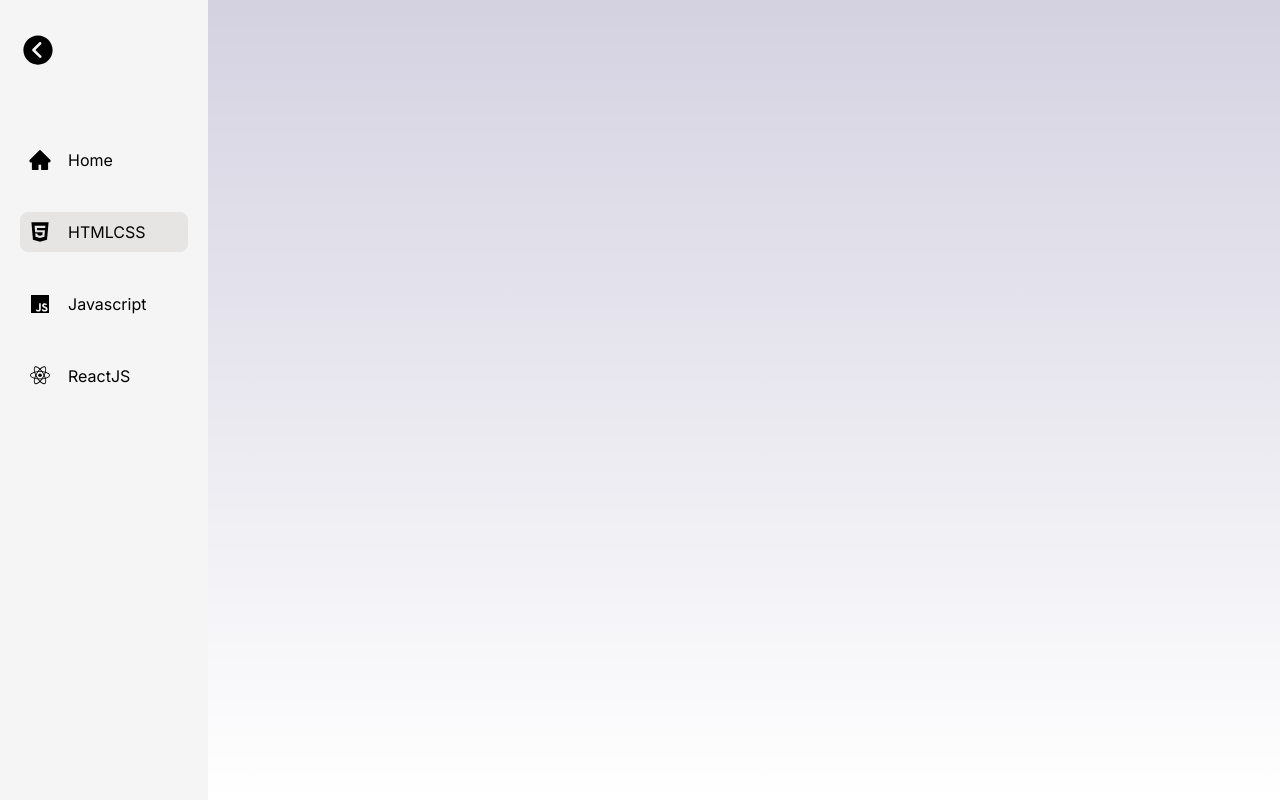
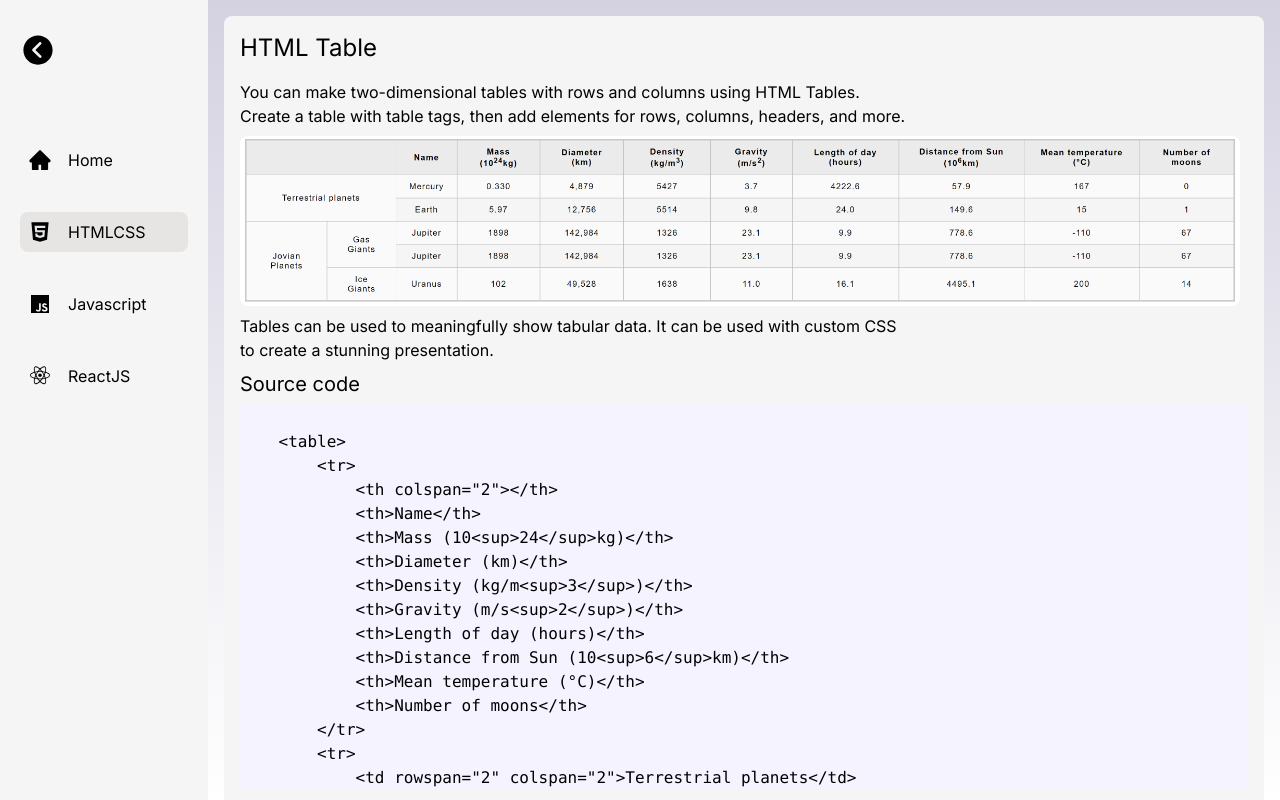
Before and after one commit to danmxli/theodinproject-project-library, a Next.js app: page /htmlcss in a window 1280 px wide. Built offline with nearby package versions, Linux system fonts and the light colour scheme.

Commit message:
demo tables in html

```diff
--- a/app/htmlcss/page.tsx
+++ b/app/htmlcss/page.tsx
@@ -1,11 +1,12 @@
 import Navbar from "@/components/navbar";
+import TableDemo from "@/components/htmlcss/table";
 
 const PageOne = () => {
     return(
-        <main className="flex min-h-screen">
-            <Navbar />
-            <div className="">
-
+        <main className="flex">
+            <Navbar/>
+            <div className="flex-1 p-4 h-screen overflow-y-auto">
+                <TableDemo />
             </div>
         </main>
 
--- a/app/page.tsx
+++ b/app/page.tsx
@@ -26,9 +26,9 @@ export default function Home() {
 
           <div className="mb-32 mt-5 grid text-center lg:max-w-5xl lg:w-full lg:mb-0 lg:grid-cols-2 lg:text-left">
             <a
-              href="https://github.com/danmxli"
+              href="/htmlcss"
               className="group rounded-lg border border-transparent px-5 py-4 transition-colors hover:border-gray-300 hover:bg-gray-100 hover:dark:border-neutral-700 hover:dark:bg-neutral-800/30"
-              target="_blank"
+              target=""
               rel="noopener noreferrer"
             >
               <h2 className={`mb-3 text-2xl font-semibold`}>
--- /dev/null
+++ b/components/codedisplay.tsx
@@ -0,0 +1,19 @@
+// CodeDisplay.tsx
+
+import React from 'react';
+
+interface CodeDisplayProps {
+  code: string;
+}
+
+const CodeDisplay: React.FC<CodeDisplayProps> = ({ code }) => {
+  return (
+    <div className="bg-violet-50 dark:bg-black max-h-96 dark:text-violet-200 overflow-auto">
+      <pre>
+        <code>{code}</code>
+      </pre>
+    </div>
+  );
+};
+
+export default CodeDisplay;
--- /dev/null
+++ b/components/htmlcss/table.tsx
@@ -0,0 +1,100 @@
+import Image from "next/image";
+import tabledemo from "./tables/tabledemo.png"
+import CodeDisplay from "../codedisplay";
+
+const TableDemo = () => {
+  const htmlTableCode = `
+    <table>
+        <tr>
+            <th colspan="2"></th>
+            <th>Name</th>
+            <th>Mass (10<sup>24</sup>kg)</th>
+            <th>Diameter (km)</th>
+            <th>Density (kg/m<sup>3</sup>)</th>
+            <th>Gravity (m/s<sup>2</sup>)</th>
+            <th>Length of day (hours)</th>
+            <th>Distance from Sun (10<sup>6</sup>km)</th>
+            <th>Mean temperature (°C)</th>
+            <th>Number of moons</th>
+        </tr>
+        <tr>
+            <td rowspan="2" colspan="2">Terrestrial planets</td>
+            <td>Mercury</td>
+            <td>0.330</td>
+            <td>4,879</td>
+            <td>5427</td>
+            <td>3.7</td>
+            <td>4222.6</td>
+            <td>57.9</td>
+            <td>167</td>
+            <td>0</td>
+        </tr>
+        <tr>
+            <td>Earth</td>
+            <td>5.97</td>
+            <td>12,756</td>
+            <td>5514</td>
+            <td>9.8</td>
+            <td>24.0</td>
+            <td>149.6</td>
+            <td>15</td>
+            <td>1</td>
+        </tr>
+        <tr>
+            <td rowspan="4" colspan="1">Jovian Planets</td>
+            <td rowspan="2" rowspan="1">Gas Giants</td>
+            <td>Jupiter</td>
+            <td>1898</td>
+            <td>142,984</td>
+            <td>1326</td>
+            <td>23.1</td>
+            <td>9.9</td>
+            <td>778.6</td>
+            <td>-110</td>
+            <td>67</td>
+        </tr>
+        <tr>
+            <td>Jupiter</td>
+            <td>1898</td>
+            <td>142,984</td>
+            <td>1326</td>
+            <td>23.1</td>
+            <td>9.9</td>
+            <td>778.6</td>
+            <td>-110</td>
+            <td>67</td>
+        </tr>
+        <tr>
+            <td colspan="1">Ice Giants</td>
+            <td>Uranus</td>
+            <td>102</td>
+            <td>49,528</td>
+            <td>1638</td>
+            <td>11.0</td>
+            <td>16.1</td>
+            <td>4495.1</td>
+            <td>200</td>
+            <td>14</td>
+        </tr>
+    </table>
+  `;
+    return(
+        <div className="bg-neutral-100 dark:bg-slate-950 rounded-lg p-4">
+            <h1 className="dark:text-indigo-400 text-2xl mb-4">HTML Table</h1>
+            <p className="lg:max-w-2xl mb-2">
+                You can make two-dimensional tables with rows and columns using HTML Tables.
+                Create a table with table tags, then add elements for rows, columns, headers, and more.
+            </p>
+            <Image src={tabledemo} alt="my_image" width={1000} className="object-cover rounded-lg mb-2"/>
+            <p className="lg:max-w-2xl mb-2">
+                Tables can be used to meaningfully show tabular data. It can be used with custom CSS to create a stunning presentation.
+            </p>
+            <h2 className="dark:text-indigo-400 text-xl mb-2">Source code</h2>
+            <div>
+                <CodeDisplay code={htmlTableCode} />
+            </div>
+        </div>
+    );
+};
+
+export default TableDemo
--- /dev/null
+++ b/components/htmlcss/tables/table.css
@@ -0,0 +1,36 @@
+html {
+    font-family: sans-serif;
+}
+
+table {
+    border-collapse: collapse;
+    border: 2px solid rgb(200, 200, 200);
+    letter-spacing: 1px;
+    font-size: 0.8rem;
+}
+
+td,
+th {
+    border: 1px solid rgb(190, 190, 190);
+    padding: 10px 20px;
+}
+
+th {
+    background-color: rgb(235, 235, 235);
+}
+
+td {
+    text-align: center;
+}
+
+tr:nth-child(even) td {
+    background-color: rgb(250, 250, 250);
+}
+
+tr:nth-child(odd) td {
+    background-color: rgb(245, 245, 245);
+}
+
+caption {
+    padding: 10px;
+}
--- /dev/null
+++ b/components/htmlcss/tables/table.html
@@ -0,0 +1,88 @@
+<!DOCTYPE html>
+<html lang="en">
+
+<head>
+    <meta charset="utf-8">
+    <meta name="viewport" content="width=device-width">
+    <title>Table template</title>
+    <link href="table.css" rel="stylesheet" type="text/css">
+</head>
+
+<body>
+    <table>
+        <tr>
+            <th colspan="2"></th>
+            <th>Name</th>
+            <th>Mass (10<sup>24</sup>kg)</th>
+            <th>Diameter (km)</th>
+            <th>Density (kg/m<sup>3</sup>)</th>
+            <th>Gravity (m/s<sup>2</sup>)</th>
+            <th>Length of day (hours)</th>
+            <th>Distance from Sun (10<sup>6</sup>km)</th>
+            <th>Mean temperature (°C)</th>
+            <th>Number of moons</th>
+        </tr>
+        <tr>
+            <td rowspan="2" colspan="2">Terrestrial planets</td>
+            <td>Mercury</td>
+            <td>0.330</td>
+            <td>4,879</td>
+            <td>5427</td>
+            <td>3.7</td>
+            <td>4222.6</td>
+            <td>57.9</td>
+            <td>167</td>
+            <td>0</td>
+        </tr>
+        <tr>
+            <td>Earth</td>
+            <td>5.97</td>
+            <td>12,756</td>
+            <td>5514</td>
+            <td>9.8</td>
+            <td>24.0</td>
+            <td>149.6</td>
+            <td>15</td>
+            <td>1</td>
+        </tr>
+        <tr>
+            <td rowspan="4" colspan="1">Jovian Planets</td>
+            <td rowspan="2" rowspan="1">Gas Giants</td>
+            <td>Jupiter</td>
+            <td>1898</td>
+            <td>142,984</td>
+            <td>1326</td>
+            <td>23.1</td>
+            <td>9.9</td>
+            <td>778.6</td>
+            <td>-110</td>
+            <td>67</td>
+        </tr>
+        <tr>
+            <td>Jupiter</td>
+            <td>1898</td>
+            <td>142,984</td>
+            <td>1326</td>
+            <td>23.1</td>
+            <td>9.9</td>
+            <td>778.6</td>
+            <td>-110</td>
+            <td>67</td>
+        </tr>
+        <tr>
+            <td colspan="1">Ice Giants</td>
+            <td>Uranus</td>
+            <td>102</td>
+            <td>49,528</td>
+            <td>1638</td>
+            <td>11.0</td>
+            <td>16.1</td>
+            <td>4495.1</td>
+            <td>200</td>
+            <td>14</td>
+        </tr>
+    </table>
+
+</body>
+
+</html>
```
Also changed, not shown: components/htmlcss/tables/tabledemo.png (added).
